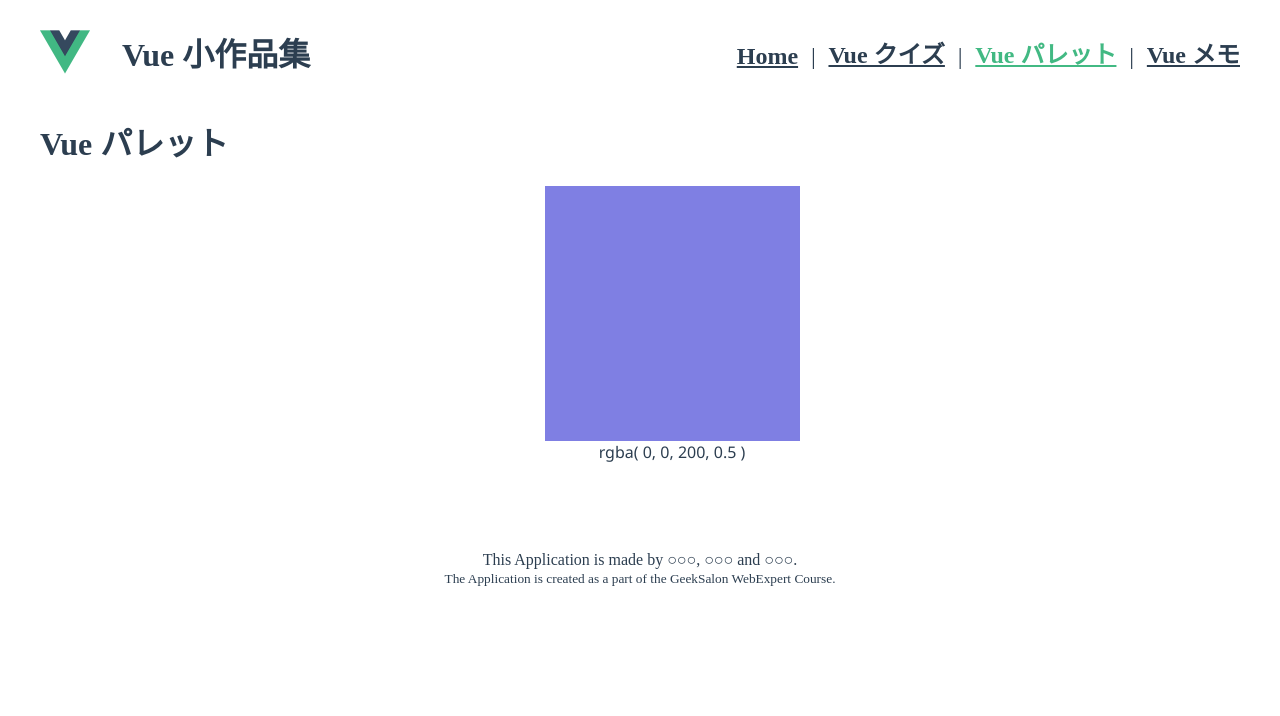
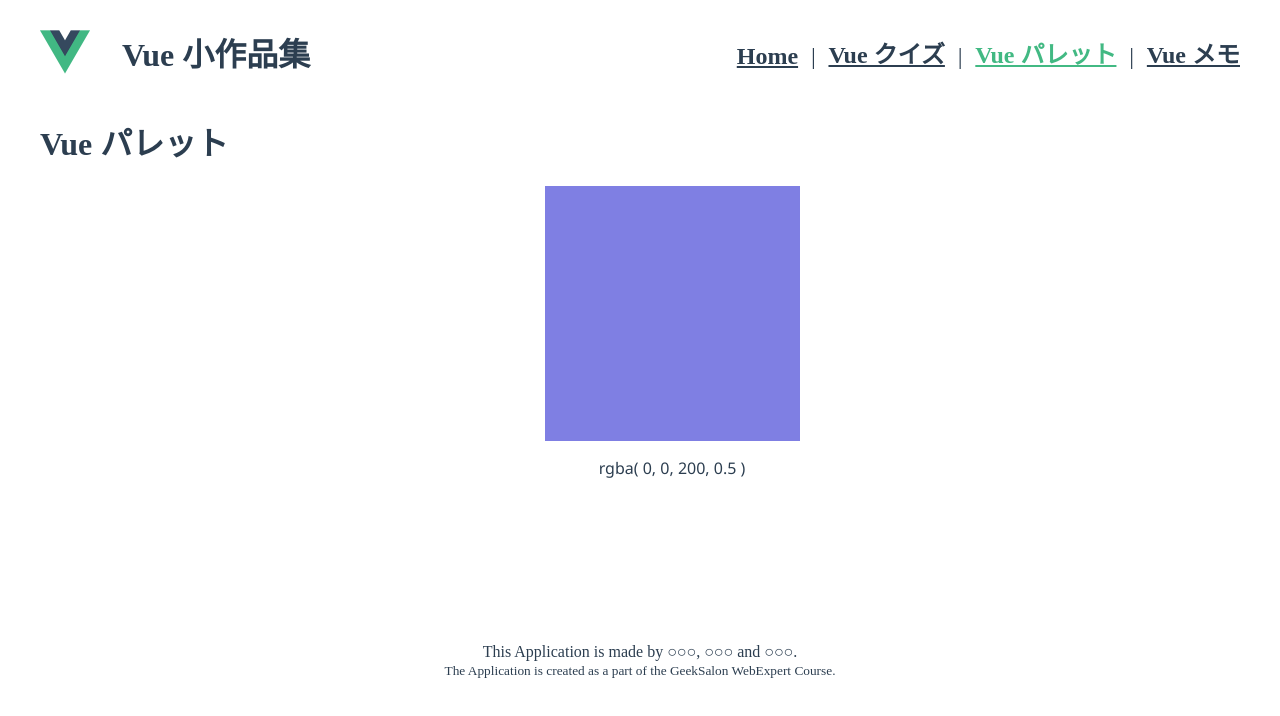
Before and after one commit to webex18-team-2/demo-team-app, a Vue app: page /palette in a window 1280 px wide. Shown: the top 716 px of the page. Built offline with nearby package versions, Linux system fonts and the light colour scheme.

Commit message:
パレットを更新しました

```diff
--- a/src/views/PaletteApp.vue
+++ b/src/views/PaletteApp.vue
@@ -1,25 +1,26 @@
+<!-- eslint-disable prettier/prettier -->
 <template>
   <h1>Vue パレット</h1>
   <div class="app">
     <div
       class="palette"
-      style="background-color: rgba(0, 0, 200, 0.5)"
       @click="pickColor"
       @mousemove="changeColor"
       :style="paletteStyle"
     ></div>
-    <div>rgba( {{ red }}, {{ green }}, 200, 0.5 )</div>
-    <div class="colors-container">
+    <p>rgba( {{ red }}, {{ green }}, 200, 0.5 )</p>
+
+    <div class="colors-container"></div>
+    <div class="mini-palette"></div>
     <div
       class="mini-palette"
       v-for="(color, index) in colors"
       v-bind:style="{
-          backgroundColor: `rgba(${color.red},${color.green}), 200, 0.5`,
+        backgroundColor: `rgba(${color.red},${color.green}, 200, 0.5,)`,
       }"
       :key="index"
       @click="showColor(color)"
     ></div>
-    </div>
   </div>
 </template>
 
@@ -52,7 +53,7 @@ export default {
   computed: {
     paletteStyle() {
       return {
-        backgroundColor: `rgba(${this.red},${this.green}), 200, 0.5`,
+        backgroundColor: `rgba(${this.red},${this.green}, 200, 0.5)`,
       }
     },
   },
```
Lines whose indentation alone changed are shown as unchanged.
